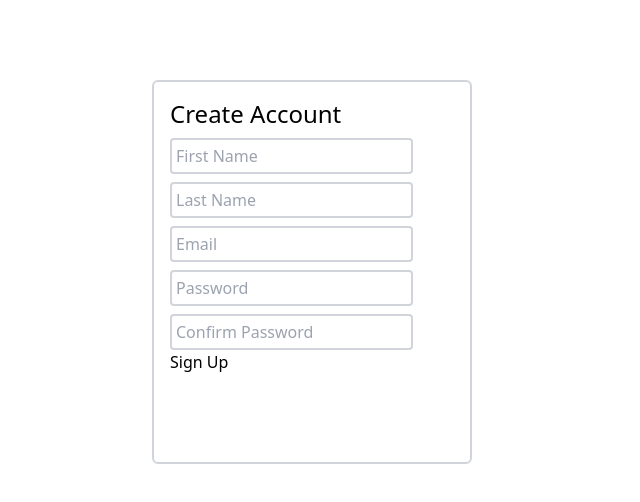
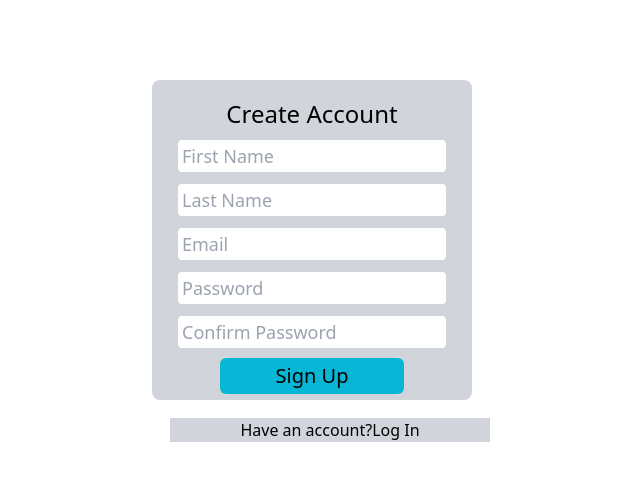
Before and after one commit to Leestan360/modern_movers-frontend, a React (Create React App) app: page / in a window 1280 px wide. Shown: the top 502 px of the page, without its empty margins (328-968 px from the left). Built offline with nearby package versions, Linux system fonts and the light colour scheme.

Commit message:
Add background color to signup button

```diff
--- a/src/components/User.js
+++ b/src/components/User.js
@@ -59,11 +59,11 @@ function User() {
   }
 
   return (
-    <div className="border-solid mt-20 mx-auto p-4 h-96 w-80 border-2 rounded-md border-gray-300">
+    <div className="border-solid mt-20 mx-auto p-4 h-80 w-80 border-2 rounded-lg border-gray-300 bg-gray-300 text-center">
       <form onSubmit={handleSubmit} className="">
-        <h2 className="text-2xl">Create Account</h2>
+        <h2 className="text-2xl mx-auto text-center">Create Account</h2>
         <input
-          className="border-solid mt-2  p-1 h-9 w-78 border-2 rounded border-gray-300 text-1xl outline-none"
+          className="border-solid mt-2 mx-auto p-1 h-9 border-2 rounded-md border-gray-300 text-lg outline-none"
           name="first_name"
           onChange={handleChange}
           type="text"
@@ -72,7 +72,7 @@ function User() {
           required
         />
         <input
-          className="border-solid mt-2 mx-auto p-1 h-9 w-74 border-2 rounded border-gray-300 text-1xl outline-none"
+          className="border-solid mt-2 mx-auto p-1 h-9 border-2 rounded-md border-gray-300 text-lg outline-none"
           name="last_name"
           onChange={handleChange}
           type="text"
@@ -81,7 +81,7 @@ function User() {
           required
         />
         <input
-          className="border-solid mt-2 mx-auto p-1 h-9 w-74 border-2 rounded border-gray-300 text-1xl outline-none"
+          className="border-solid mt-2 mx-auto p-1 h-9 border-2 rounded-md border-gray-300 text-lg outline-none"
           name="email"
           onChange={handleChange}
           type="email"
@@ -91,7 +91,7 @@ function User() {
         />
 
         <input
-          className="border-solid mt-2 mx-auto p-1 h-9 w-74 border-2 rounded border-gray-300 text-1xl outline-none"
+          className="border-solid mt-2 mx-auto p-1 h-9 border-2 rounded-md border-gray-300 text-lg outline-none"
           name="password"
           onChange={handleChange}
           type="password"
@@ -100,7 +100,7 @@ function User() {
           required
         />
         <input
-          className="border-solid mt-2 mx-auto p-1 h-9 w-74 border-2 rounded border-gray-300 text-1xl outline-none"
+          className="border-solid mt-2 mx-auto p-1 h-9 border-2 rounded-md border-gray-300 text-lg outline-none"
           name="password_confirmation"
           onChange={handleChange}
           type="password"
@@ -108,8 +108,18 @@ function User() {
           placeholder="Confirm Password"
           required
         />
-        <button type="submit">Sign Up</button>
+        <button
+          className="border-solid rounded-md items-center text-xl p-1 px-14 h-9 w-78 my-2 mx-auto bg-cyan-500"
+          type="submit">Sign Up</button>
       </form>
+      <p className="bg-gray-300 w-80 mt-4">
+        Have an account?
+        {/* <Link
+          to="/login" */}
+        {/* > */}
+          Log In
+        {/* </Link> */}
+      </p>
     </div>
   );
 }
```
